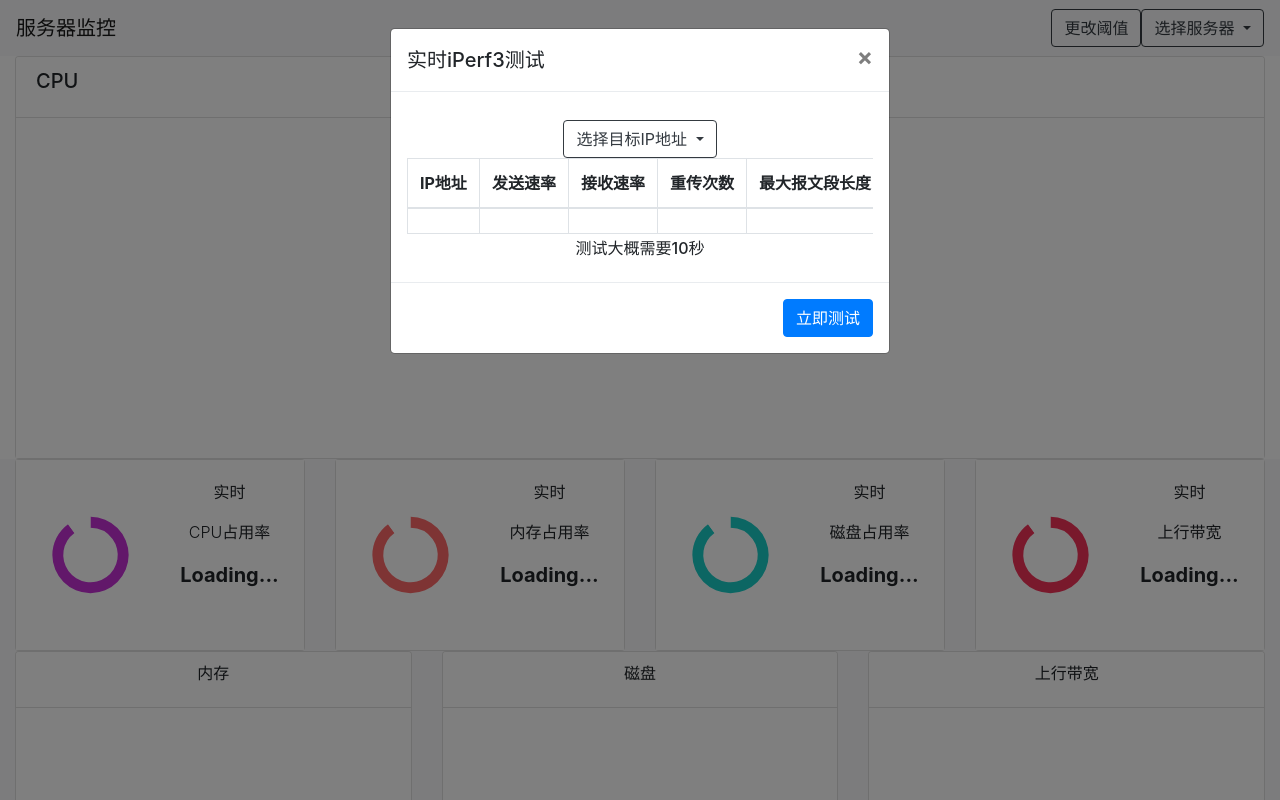
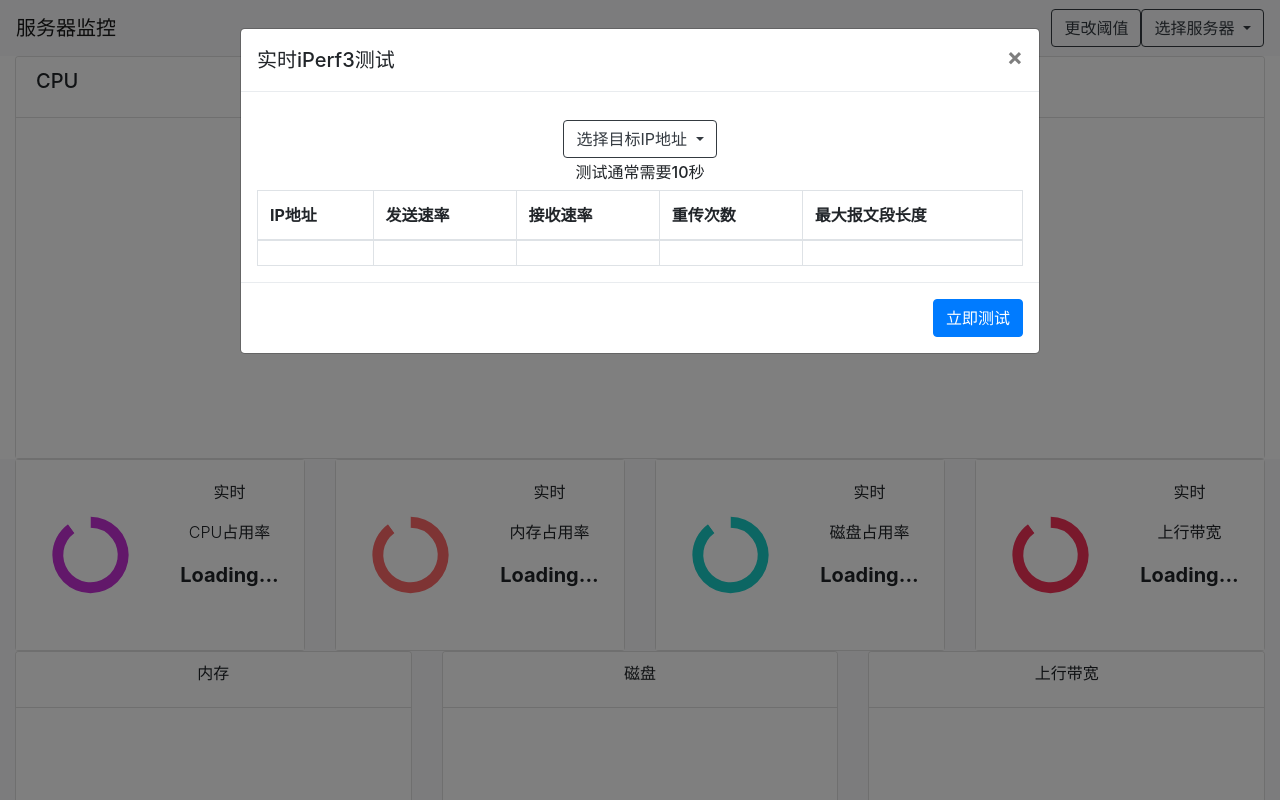
Before and after one commit to cyjahappy/MonitorMotherLinux, a Python web app: template templates/Dashboard.html in a window 1280 px wide, after a click on "实时测试". Run offline with Jinja, Linux system fonts and the light colour scheme; the template is opened without the code that fills it, so the values that code supplies are empty.

Commit message:
小优化前端

```diff
--- a/templates/Dashboard.html
+++ b/templates/Dashboard.html
@@ -953,7 +953,7 @@
 
                     <!-- iPerf3实时测试的模态框 -->
                     <div class="modal fade" id="iPerfTestModal" tabindex="-1" role="dialog" aria-labelledby="iPerfTestModalLabel" aria-hidden="true">
-                        <div class="modal-dialog" role="document">
+                        <div class="modal-dialog modal-lg" role="document">
                             <div class="modal-content">
                                 <div class="modal-header">
                                     <h5 class="modal-title" id="iPerfTestModalLabel">实时iPerf3测试</h5>
@@ -970,6 +970,8 @@
                                         <!--下拉菜单选择IP地址-->
                                         <div class="dropdown-menu" aria-labelledby="real_time_iperf_dropdownMenuButton" id="real_time_iperf3_server_ip_menu"></div>
                                     </div>
+
+                                    <h6 style="margin-top: 5px; text-align: center">测试通常需要10秒</h6>
 
                                     <table data-toggle="table">
                                         <thead>
@@ -991,7 +993,6 @@
                                             </tr>
                                         </tbody>
                                     </table>
-                                    <h6 style="margin-top: 5px; text-align: center">测试大概需要10秒</h6>
                                 </div>
                                 <div class="modal-footer">
                                     <button type="button" class="btn btn-primary" onclick="get_iperf_result()">立即测试</button>
@@ -1104,10 +1105,10 @@
                                                 {
                                                     real_time_iperf_test_result = eval(json);
                                                     document.getElementById("iperf_test_server_ip").innerHTML = real_time_iperf_test_result.server_ip;
-                                                    document.getElementById("iperf_sent_Mbps").innerHTML = real_time_iperf_test_result.sent_Mbps;
-                                                    document.getElementById("iperf_received_Mbps").innerHTML = real_time_iperf_test_result.received_Mbps;
-                                                    document.getElementById("iperf_mss").innerHTML = real_time_iperf_test_result.tcp_mss_default;
-                                                    document.getElementById("iperf_retransmits").innerHTML = real_time_iperf_test_result.retransmits;
+                                                    document.getElementById("iperf_sent_Mbps").innerHTML = real_time_iperf_test_result.sent_Mbps + " Mbps";
+                                                    document.getElementById("iperf_received_Mbps").innerHTML = real_time_iperf_test_result.received_Mbps + " Mbps";
+                                                    document.getElementById("iperf_mss").innerHTML = real_time_iperf_test_result.tcp_mss_default + " Bytes";
+                                                    document.getElementById("iperf_retransmits").innerHTML = real_time_iperf_test_result.retransmits + " 次";
                                                 }
                                         });
                             }
```
